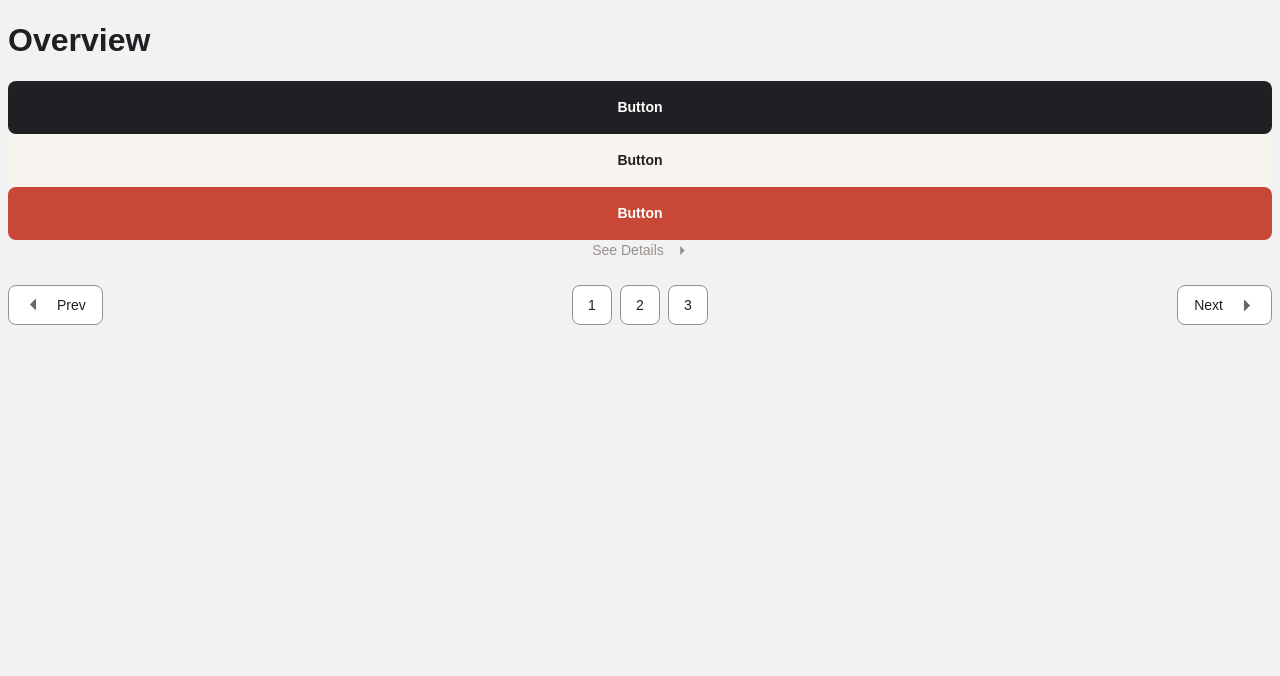
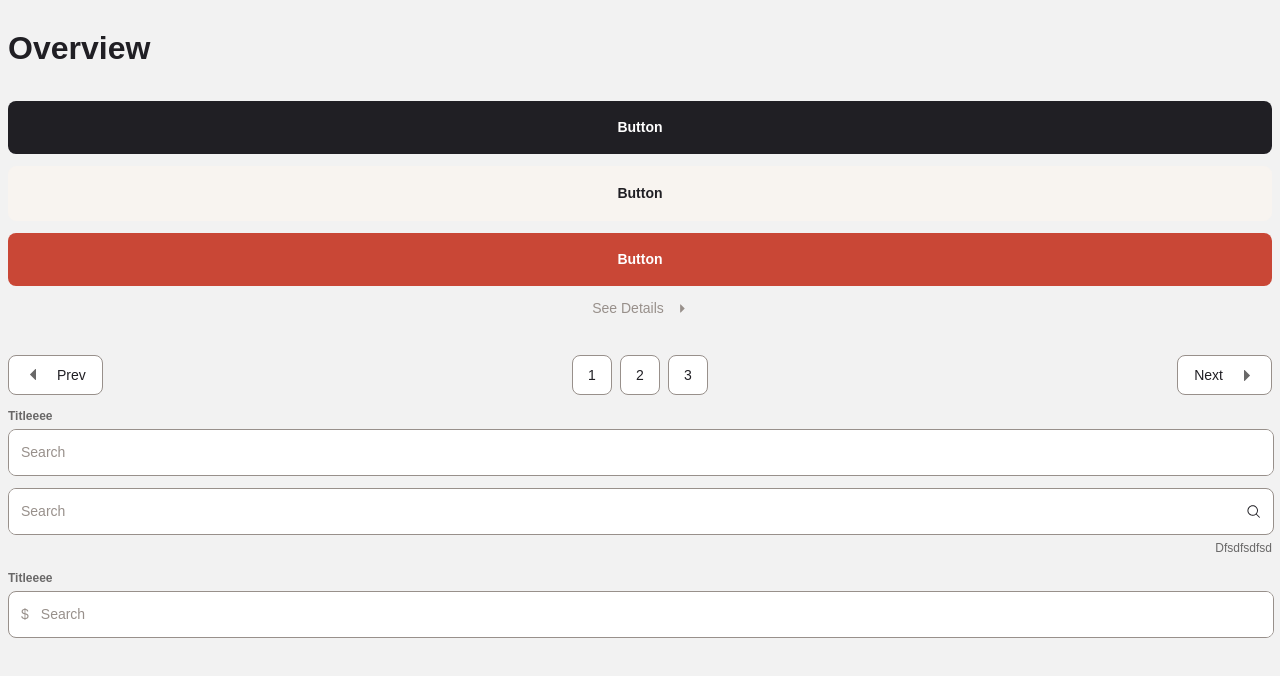
Before and after one commit to Belousmind/personal-finance-app, a Next.js app: page / in a window 1280 px wide. Shown: the top 676 px of the page. Built offline with nearby package versions, Linux system fonts and the light colour scheme.

Commit message:
feat: add input component

```diff
--- a/src/app/page.tsx
+++ b/src/app/page.tsx
@@ -2,6 +2,7 @@ import Title from "@/components/title/title";
 import Button from "@/components/button";
 import TertiatyLink from "@/components/tertiaty-link";
 import Pagination from "@/components/pagination";
+import InputField from "@/components/fileds/input-field";
 
 export default function Page() {
   return (
@@ -12,6 +13,9 @@ export default function Page() {
       <Button text="button" variant="destroy" />
       <TertiatyLink href="pots" />
       <Pagination />
+      <InputField placeholder="search" title="titleeee" />
+      <InputField placeholder="search" withIcon={true} helpText="dfsdfsdfsd" />
+      <InputField placeholder="search" title="titleeee" withPrefix={true} type="number"/>
     </>
   );
 }
--- a/src/app/styles.module.scss
+++ b/src/app/styles.module.scss
@@ -3,4 +3,7 @@
 .body {
   background-color: $grey-100;
   box-sizing: border-box;
+  display: flex;
+  flex-direction: column;
+  gap: 12px;
 }
--- a/src/components/button/style.module.scss
+++ b/src/components/button/style.module.scss
@@ -25,12 +25,13 @@
 
 .secondary {
   background-color: $beige-100;
+  border: 1px solid $beige-100;
   color: $grey-900;
 
   @media (hover: hover) {
     &:hover {
       background-color: $white;
-      border: 1px solid $beige-500;
+      border-color: $beige-500;
     }
   }
 }
--- /dev/null
+++ b/src/components/fileds/input-field/index.tsx
@@ -0,0 +1,52 @@
+import styles from "./style.module.scss";
+
+type InputFieldProps = {
+  title?: string;
+  placeholder: string;
+  type?: "text" | "number";
+  helpText?: string;
+  withPrefix?: boolean;
+  withIcon?: boolean;
+};
+
+export default function InputField({
+  title,
+  placeholder,
+  type = "text",
+  helpText = "",
+  withIcon = false,
+  withPrefix = false,
+}: InputFieldProps) {
+  return (
+    <div className={styles["input-field"]}>
+      {title && (
+        <label htmlFor="" className={styles.label}>
+          {title}
+        </label>
+      )}
+      <div className={styles["input-wrapper"]}>
+        {withPrefix && <span className={styles.prefix}>$</span>}
+        <input type={type} className={styles.input} placeholder={placeholder} />
+        {withIcon && <SerachIcon />}
+      </div>
+      {helpText && <span>{helpText}</span>}
+    </div>
+  );
+}
+
+function SerachIcon() {
+  return (
+    <svg
+      xmlns="http://www.w3.org/2000/svg"
+      width="16"
+      height="17"
+      viewBox="0 0 16 17"
+      fill="none"
+    >
+      <path
+        d="M14.3538 14.1463L11.2244 11.0175C12.1314 9.92859 12.5837 8.53189 12.4872 7.11798C12.3906 5.70407 11.7527 4.38181 10.7061 3.42625C9.65951 2.4707 8.2848 1.95543 6.86796 1.98763C5.45113 2.01983 4.10125 2.59702 3.09913 3.59913C2.09702 4.60125 1.51983 5.95113 1.48763 7.36796C1.45543 8.7848 1.9707 10.1595 2.92625 11.2061C3.88181 12.2527 5.20407 12.8906 6.61798 12.9872C8.03189 13.0837 9.42859 12.6314 10.5175 11.7244L13.6463 14.8538C13.6927 14.9002 13.7479 14.9371 13.8086 14.9622C13.8693 14.9874 13.9343 15.0003 14 15.0003C14.0657 15.0003 14.1308 14.9874 14.1915 14.9622C14.2522 14.9371 14.3073 14.9002 14.3538 14.8538C14.4002 14.8073 14.4371 14.7522 14.4622 14.6915C14.4874 14.6308 14.5003 14.5657 14.5003 14.5C14.5003 14.4343 14.4874 14.3693 14.4622 14.3086C14.4371 14.2479 14.4002 14.1927 14.3538 14.1463ZM2.50002 7.50002C2.50002 6.61 2.76394 5.73998 3.25841 4.99995C3.75287 4.25993 4.45568 3.68316 5.27795 3.34256C6.10021 3.00197 7.00501 2.91285 7.87793 3.08649C8.75084 3.26012 9.55266 3.6887 10.182 4.31804C10.8113 4.94738 11.2399 5.7492 11.4136 6.62211C11.5872 7.49503 11.4981 8.39983 11.1575 9.2221C10.8169 10.0444 10.2401 10.7472 9.50009 11.2416C8.76007 11.7361 7.89004 12 7.00002 12C5.80695 11.9987 4.66313 11.5242 3.8195 10.6805C2.97587 9.83691 2.50134 8.69309 2.50002 7.50002Z"
+        fill="#201F24"
+      />
+    </svg>
+  );
+}
--- /dev/null
+++ b/src/components/fileds/input-field/style.module.scss
@@ -0,0 +1,77 @@
+@use "../../../styles/variables" as *;
+@use "../../../styles/mixins" as *;
+
+.input-field {
+  @include text-preset-5-bold;
+  color: $grey-500;
+
+  display: flex;
+  flex-direction: column;
+
+  text-align: left;
+  gap: $spacing-50;
+  text-transform: capitalize;
+
+  & > span {
+    @include text-preset-5;
+    align-self: end;
+  }
+}
+
+.input-wrapper {
+  @include flex-align-center;
+  justify-content: space-between;
+  background: $white;
+  border-radius: $spacing-100;
+  border: 1px solid $beige-500;
+  width: 100%;
+  overflow: hidden;
+
+  transition: 0.2s ease-out;
+
+  svg {
+    margin-right: $spacing-150;
+  }
+
+  &:focus-within {
+    border-color: $grey-900;
+  }
+
+  @media (hover: hover) {
+    &:hover {
+      .input::placeholder {
+        color: $grey-900;
+      }
+
+      border-color: $grey-900;
+    }
+  }
+}
+
+.input {
+  @include flex-center;
+  @include text-preset-4;
+
+  width: 100%;
+  padding: $spacing-150;
+  background: $white;
+  border: none;
+  outline: none;
+  color: $grey-900;
+
+  &::placeholder {
+    text-transform: capitalize;
+    color: $beige-500;
+  }
+
+  &::-webkit-outer-spin-button,
+  &::-webkit-inner-spin-button {
+    -webkit-appearance: none;
+  }
+}
+
+.prefix {
+  margin-left: $spacing-150;
+  color: $beige-500;
+  @include text-preset-4;
+}
```
Also changed, not shown: src/styles/_mixins.scss (line endings or trailing spaces).
